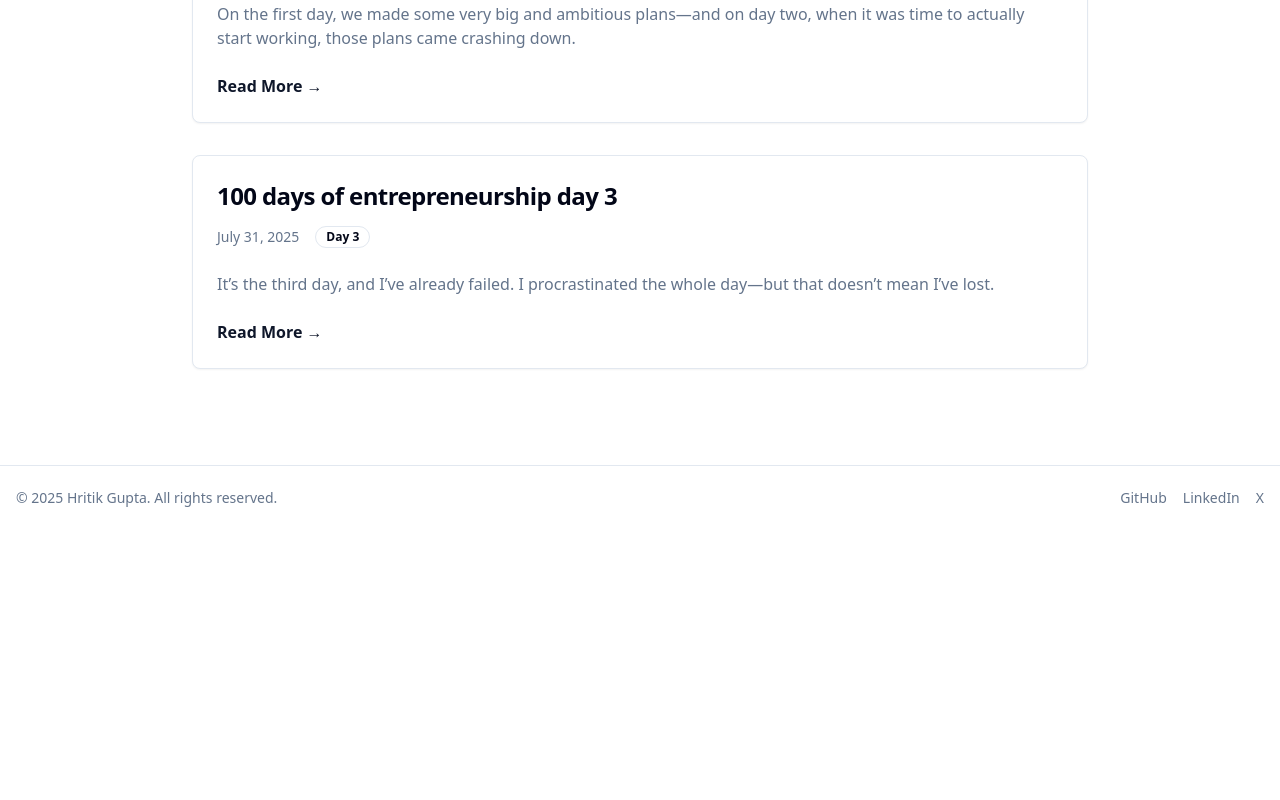
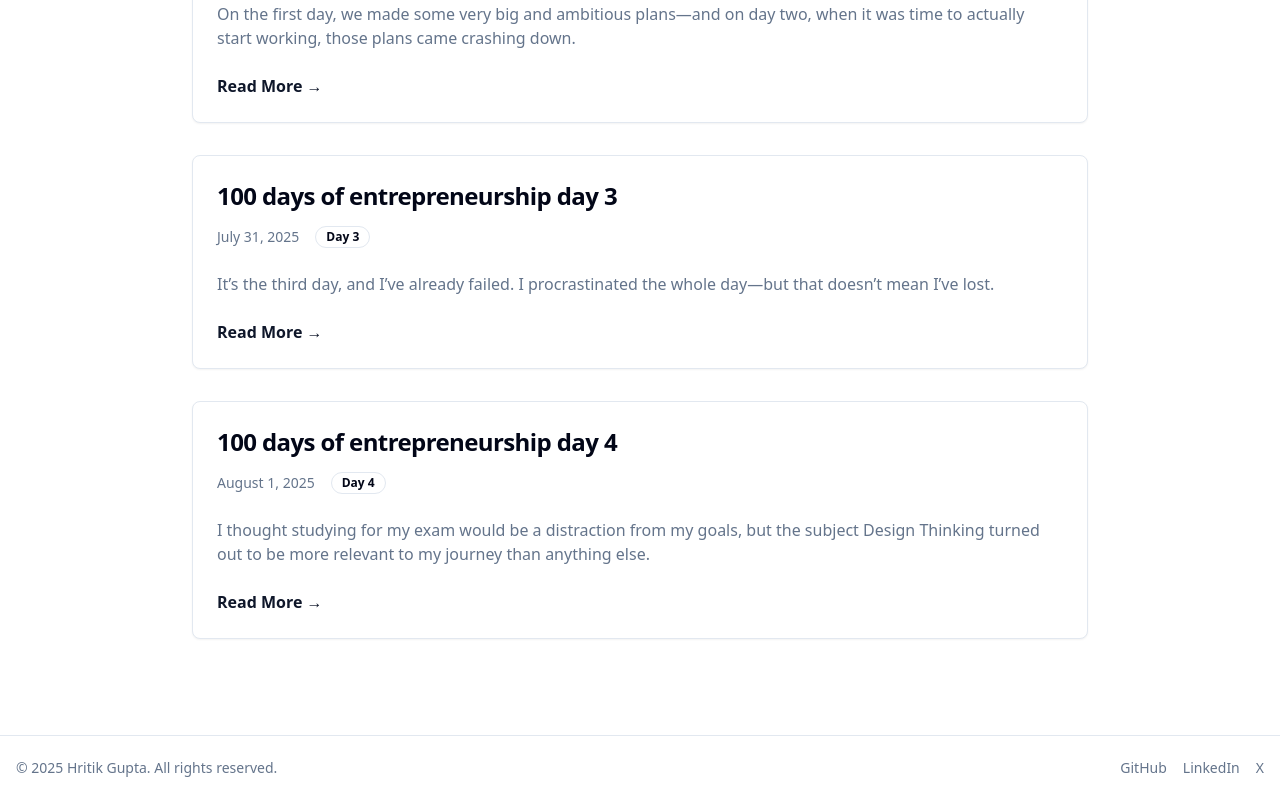
Before and after one commit to hritik1999/portfolio, a Vue app in the folder frontend/: page /blog in a window 1280 px wide. Shown: the part 617-1417 px from the top of the page. Before the commit the page ends 1147 px from the top, so only its background shows below. Built offline with nearby package versions, Linux system fonts and the light colour scheme.

Commit message:
added fourth blog

```diff
--- a/frontend/src/views/Blog.vue
+++ b/frontend/src/views/Blog.vue
@@ -157,6 +157,38 @@ export default {
 
   <p>Well, let’s hope Day 4 turns out better than Day 3.</p>
           `
+        },
+        {
+          id:4,
+          title:'100 days of entrepreneurship day 4',
+          slug:'100-days-of-entrepreneurship-day-4',
+          day:4,
+          date:'August 1, 2025',
+          snippet:'I thought studying for my exam would be a distraction from my goals, but the subject Design Thinking turned out to be more relevant to my journey than anything else.',
+          content:`
+          <p>Hello readers,</p>
+
+  <p>I thought studying for my exam would be a distraction from my goals, but the subject <em>Design Thinking</em> turned out to be more relevant to my journey than anything else. I dropped all my other courses except this one, and I’m glad I didn’t drop it.</p>
+
+  <p>Although I did mess up by not submitting the assignments on time, and I might fail this term, the learning itself is what truly matters.</p>
+
+  <p>This course is based on the book <em>Karmic Design Thinking</em>, and the professor teaching it is the author of the book. I had heard of it before—it’s held in high regard. The course focuses on human-centric product design and is structured around four key phases: <strong>Empathize</strong>, <strong>Analyze</strong>, <strong>Solve</strong>, and <strong>Test</strong>.</p>
+
+  <p>In the <strong>Empathize</strong> phase, we create user personas and customer journeys to understand our users as deeply as possible. The goal is to empathize with them. Then, we ask the question: <em>“How might we help them?”</em>—across different points in their journey—without jumping to solutions, just focusing on questions.</p>
+
+  <p>Next, in the <strong>Analyze</strong> phase, we answer those <em>How Might We</em> questions by conducting a multi-why analysis, which involves asking <em>why</em> repeatedly until we reach the root cause. This is best done with an expert or the user themselves for the most accurate insights.</p>
+
+  <p>In the <strong>Solve</strong> stage, we conduct silent brainstorming—each team member contributes ideas in writing. Then we analyze those ideas and develop a final product concept.</p>
+
+  <p>Finally, in the <strong>Test</strong> phase, we create a prototype and test it with real users. We observe them, revise our assumptions, and update the customer journey map. The cycle is then repeated to further refine the product.</p>
+
+  <p>I never did any of this for my startup idea. Maybe I should have. It would’ve given me a clearer direction rather than just following what I <em>thought</em> was right. The concepts are simple and intuitive, but I imagine they’ll be challenging to apply effectively.</p>
+
+  <p>Let’s see—I’ll try to incorporate what I’ve learned into my journey after exams are over.</p>
+
+  <p>Tomorrow, I’ll be studying again, so there won’t be much progress on the startup front. But I promise that once the exams are done, I’ll give my full focus to it.</p>
+
+          `
         }
         // Future blog posts will be added here with their own unique slug
       ]
```
